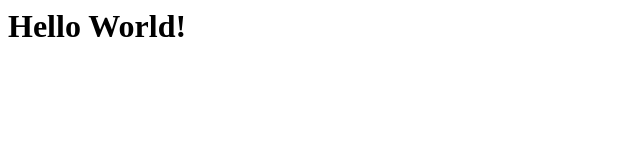
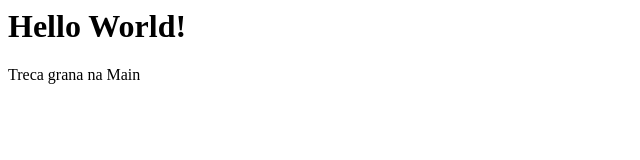
Before and after one commit to dzemilkabil/folder1, a plain HTML site: page index.html in a window 1280 px wide. Shown: the whole page, without its empty margins (0-640 px from the left). Drawn offline with Linux system fonts and the light colour scheme.

Commit message:
Update index.html
treca grana

```diff
--- a/index.html
+++ b/index.html
@@ -1 +1,2 @@
 <h1>Hello World!</h1>
+<p>Treca grana na Main</p>
```
